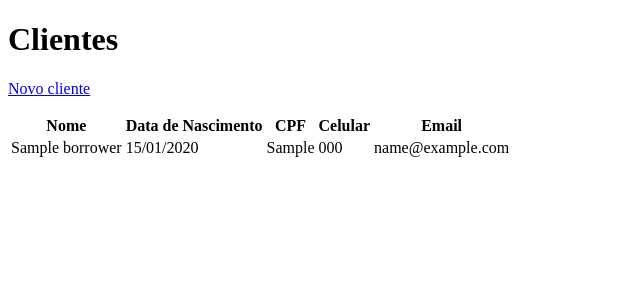
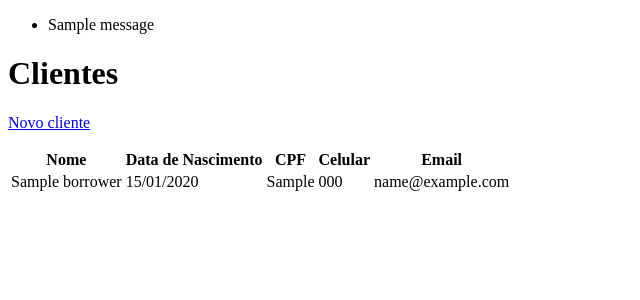
Before and after one commit to matheusimp/biblioteka, a Django app: page /borrowers/ in a window 1280 px wide. Shown: the top 300 px of the page, without its empty margins (0-640 px from the left). Run offline with Django 4.2, Linux system fonts and the light colour scheme; tables that the repository leaves empty hold one stand-in row (values such as "Sample post"); one stand-in notice (Sample message) is shown; parts of the project's set-up code (start-up, migrations or seed data) failed here and were passed over.

Commit message:
Show a message after adding a new borrower

```diff
--- a/src/biblioteka/templates/biblioteka/borrowers.html
+++ b/src/biblioteka/templates/biblioteka/borrowers.html
@@ -3,6 +3,14 @@
 {% block title %}Clientes{% endblock title %}
 
 {% block content %}
+{% if messages %}
+<ul>
+  {% for message in messages %}
+  <li>{{ message }}</li>
+  {% endfor %}
+</ul>
+{% endif %}
+
 <h1>Clientes</h1>
 
 <p><a href="{% url 'biblioteka:borrowers_new' %}">Novo cliente</a></p>
```
